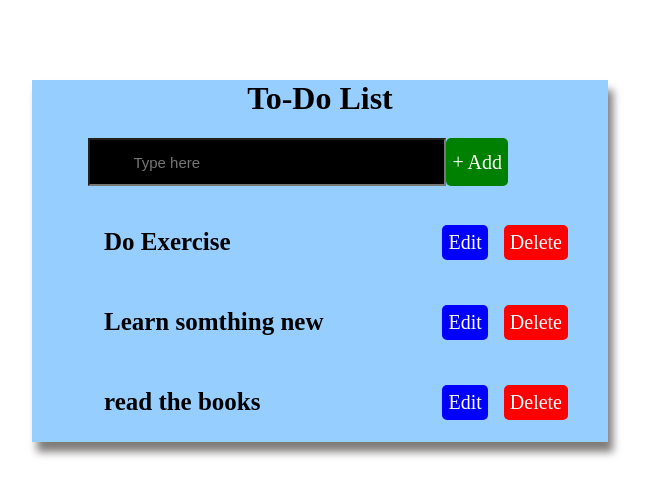
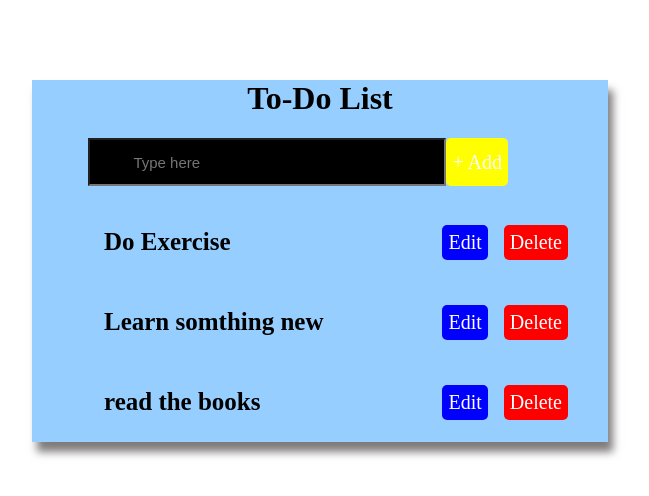
Before and after one commit to hsweetlin/hello-world, a React (Create React App) app: page / in a window 1280 px wide. Shown: the top 496 px of the page, without its empty margins (320-969 px from the left). Built offline with nearby package versions, Linux system fonts and the light colour scheme.

Commit message:
change the button color for github actions testing

```diff
--- a/src/components/Todo/styles.css
+++ b/src/components/Todo/styles.css
@@ -35,7 +35,7 @@ margin-left:10px;
     text-align: center;
 }
 .addButton{
-    background-color: green;
+    background-color:yellow;
 }
 
 b{
```
